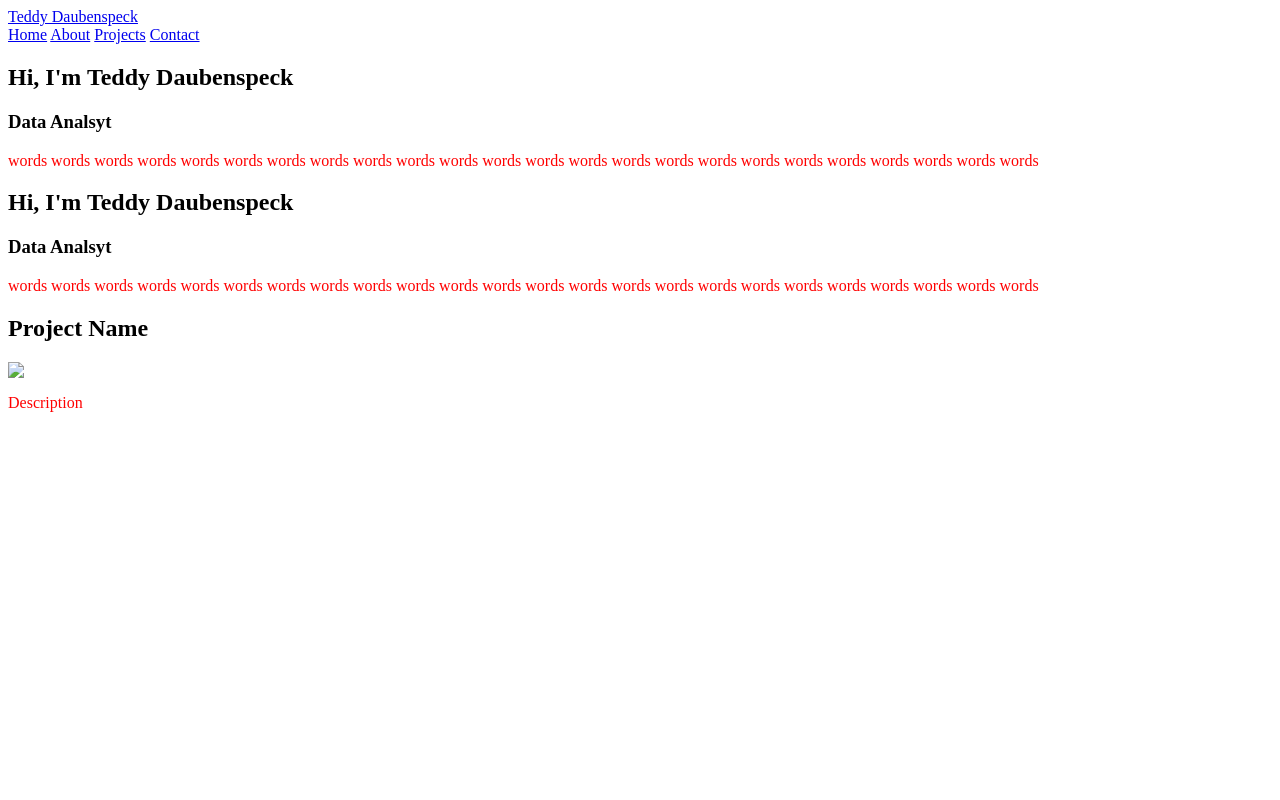
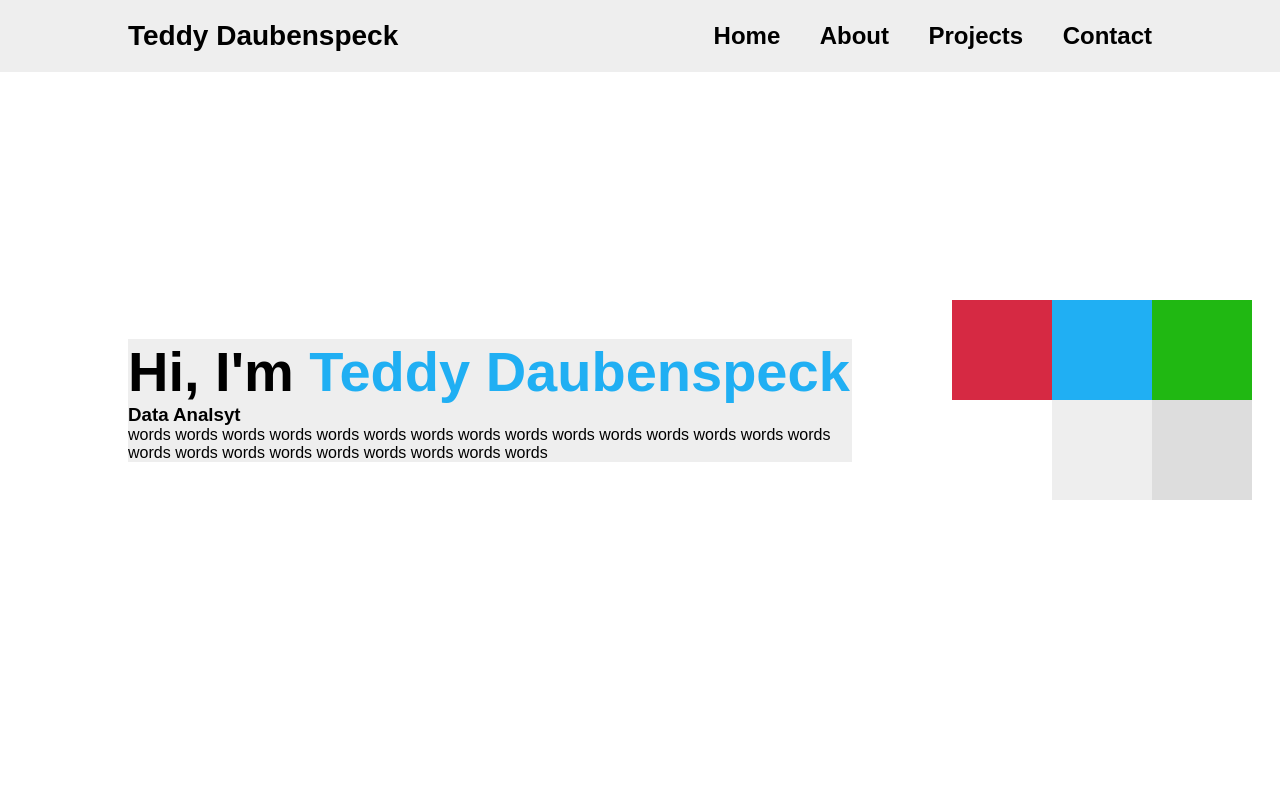
Before and after one commit to tdaubens/tdaubens.github.io, a plain HTML site: page index.html in a window 1280 px wide. Shown: the top 800 px of the page. Drawn offline with Linux system fonts and the light colour scheme.

Commit message:
Update style.css

```diff
--- a/style.css
+++ b/style.css
@@ -1,3 +1,201 @@
-p {
-  color:red;
+* {
+    margin:0;
+    padding:0;
+    box-sizing:border-box;
+    font-family:"Poppins", sans-serif;
 }
+
+html {
+    scroll-behavior: smooth;
+}
+
+body {
+    color: black;
+    --main-color-white: #FFFFFF;
+    --main-color-grey: #EEEEEE;
+    --main-color-darkgrey: #DDDDDD;
+    --main-color-blue: #20AFF3;
+    --main-color-red: #D62943;
+    --main-color-green: #20B812;
+}
+
+.header {
+    position: fixed;
+    top: 0;
+    left: 0;
+    width: 100%;
+    padding: 20px 10%;
+    background: var(--main-color-grey);
+    display: flex;
+    justify-content: space-between;
+    align-items: center;
+    z-index: 100;
+}
+
+
+.name {
+    font-size:28px;
+    font-weight:800;
+    text-decoration:none;
+    color:black;
+}
+
+.navbar a {
+    font-size: 24px;
+    font-weight: 800;
+    text-decoration: none;
+    color: black;
+    margin-left: 35px;
+}
+
+.navbar a:hover {
+    color:var(--main-color-blue);
+}
+
+.home {
+    height: 100vh;
+    display: flex;
+    align-items: center;
+    padding: 0 10%;
+    background-color: var(--main-color-white);
+}
+
+.home-content {
+    background: var(--main-color-grey);
+    max-width: 800px;
+}
+
+.home-content h1 {
+        font-size: 56px;
+        font-weight:600;
+}
+
+.home-design {
+    justify-content: right;
+    width: 300px;
+    height: 200px;
+    background-color: black;
+    display: grid;
+    grid-template-columns: 1fr 1fr 1fr;
+    position: relative;
+    left: 100px;
+}
+
+.red {
+    background-color: var(--main-color-red);
+}
+
+.green {
+    background-color: var(--main-color-green);
+}
+
+.blue {
+    background-color: var(--main-color-blue);
+}
+
+.white {
+    background-color: var(--main-color-white);
+}
+
+.grey {
+    background-color: var(--main-color-grey);
+}
+
+.darkgrey {
+    background-color: var(--main-color-darkgrey);
+}
+
+.red-text {
+    color: var(--main-color-red);
+}
+
+.green-text {
+    color: var(--main-color-green);
+}
+
+.blue-text {
+    color: var(--main-color-blue);
+}
+
+.white-text {
+    color: var(--main-color-white);
+}
+
+.grey-text {
+    color: var(--main-color-grey);
+}
+
+.darkgrey-text {
+    color: var(--main-color-darkgrey);
+}
+
+.design-box {
+    width:100px;
+    height:100px;
+}
+
+.about {
+    height: 100vh;
+    display: flex;
+    align-items: center;
+    padding: 0 10%;
+    background-color: var(--main-color-white);
+}
+
+.about-content {
+    background: var(--main-color-grey);
+    max-width: 600px;
+}
+
+
+
+.projects {
+    height: 100vh;
+    display: flex;
+    align-items: center;
+    padding: 0 10%;
+    background-color: var(--main-color-white);
+}
+
+.projects-content {
+    background: var(--main-color-white);
+    width: 100%;
+    align-items: center;
+    justify-content: space-between;
+    display: grid;
+    grid-template-columns: 1fr 1fr 1fr 1fr 1fr;
+    grid-gap: 5px;
+    padding: 5px;
+    border: 2px solid var(--main-color-green);
+}
+.project-bin {
+    background-color: var(--main-color-grey);
+    aspect-ratio: 1;
+    display: grid;
+    grid-template-columns: 1fr;
+    grid-template-rows: auto 1fr;
+    grid-gap: 5px;
+    align-items: center;
+    padding: 5px;
+}
+
+    .project-bin:hover {
+        background-color: var(--main-color-darkgrey);
+    }
+
+.project-image {
+    width:100%;
+    height:100%;
+}
+
+.project-bin h2{
+    font-size:24px;
+    width:100%;
+    height:30px;
+}
+
+.project-bin p {
+    font-size: 18px;
+    width: 100%;
+    height: 30px;
+}
```
